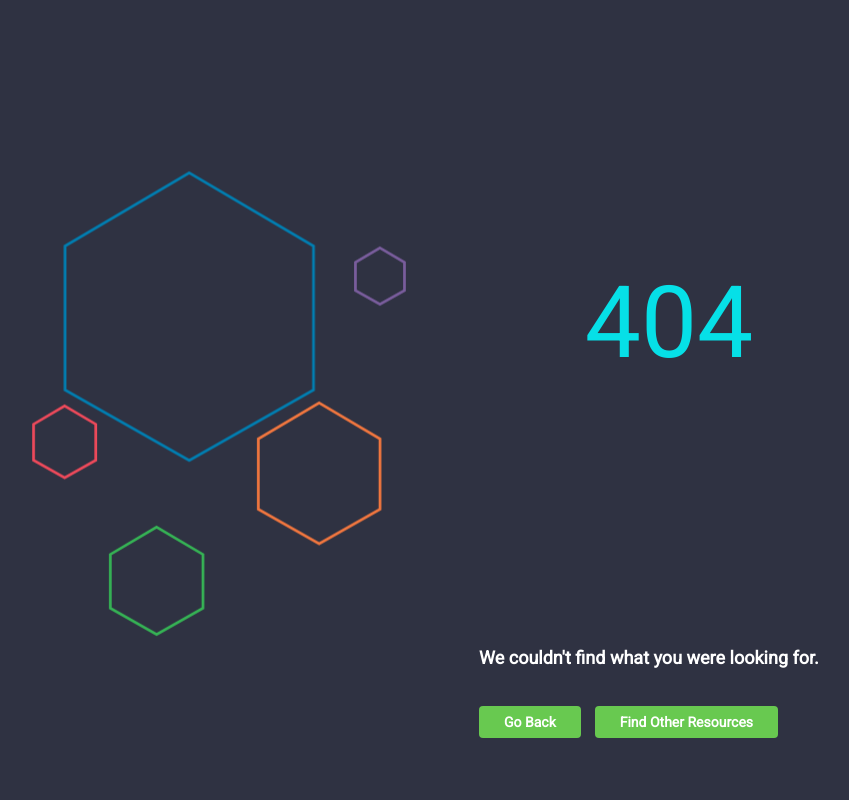
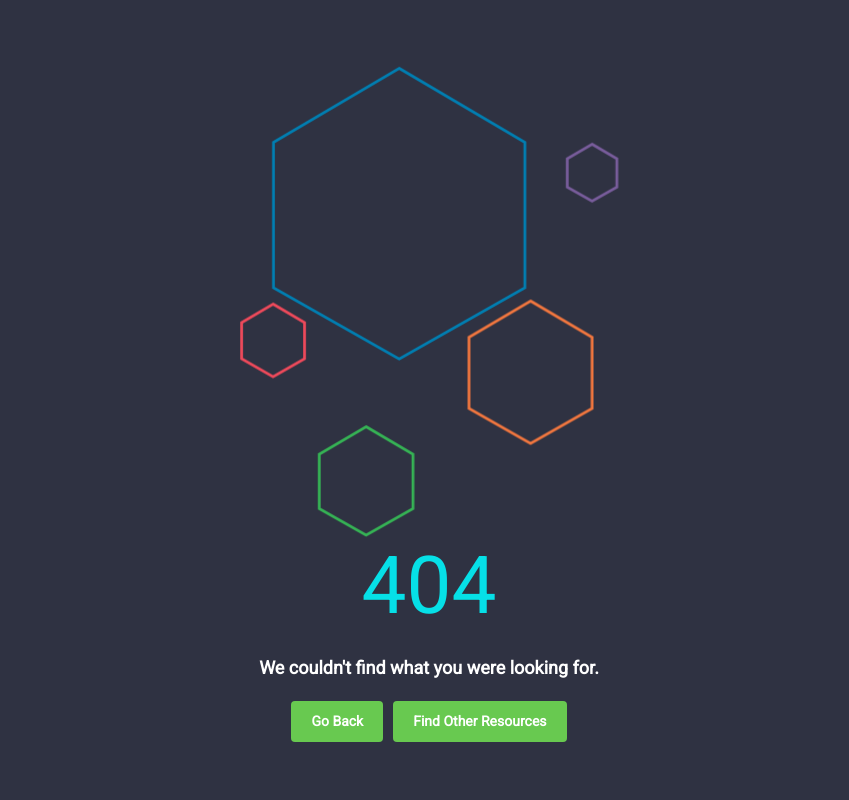
Before and after one commit to kim-kimani/urlshortener, a Django app: page /not-found/ in a window 1280 px wide. Shown: the whole page, without its empty margins (211-1060 px from the left). Run offline with Django 4.2, Linux system fonts and the light colour scheme; data comes from the database, SQL or seed files in the repository; both versions use the stored data as it was after the commit; some libraries are stand-ins or nearby versions.

Commit message:
Not Found

```diff
--- a/templates/not_found.html
+++ b/templates/not_found.html
@@ -1,22 +1,25 @@
 {% extends "base.html" %}
 {% block content %}
 
-<svg width="380px" height="500px" viewBox="0 0 837 1045" version="1.1" xmlns="http://www.w3.org/2000/svg" xmlns:xlink="http://www.w3.org/1999/xlink" xmlns:sketch="http://www.bohemiancoding.com/sketch/ns">
-    <g id="Page-1" stroke="none" stroke-width="1" fill="none" fill-rule="evenodd" sketch:type="MSPage">
-      <path d="M353,9 L626.664028,170 L626.664028,487 L353,642 L79.3359724,487 L79.3359724,170 L353,9 Z" id="Polygon-1" stroke="#007FB2" stroke-width="6" sketch:type="MSShapeGroup"></path>
-      <path d="M78.5,529 L147,569.186414 L147,648.311216 L78.5,687 L10,648.311216 L10,569.186414 L78.5,529 Z" id="Polygon-2" stroke="#EF4A5B" stroke-width="6" sketch:type="MSShapeGroup"></path>
-      <path d="M773,186 L827,217.538705 L827,279.636651 L773,310 L719,279.636651 L719,217.538705 L773,186 Z" id="Polygon-3" stroke="#795D9C" stroke-width="6" sketch:type="MSShapeGroup"></path>
-      <path d="M639,529 L773,607.846761 L773,763.091627 L639,839 L505,763.091627 L505,607.846761 L639,529 Z" id="Polygon-4" stroke="#F2773F" stroke-width="6" sketch:type="MSShapeGroup"></path>
-      <path d="M281,801 L383,861.025276 L383,979.21169 L281,1037 L179,979.21169 L179,861.025276 L281,801 Z" id="Polygon-5" stroke="#36B455" stroke-width="6" sketch:type="MSShapeGroup"></path>
+<div class="container">
+  <svg viewBox="0 0 837 1045" xmlns="http://www.w3.org/2000/svg">
+    <g id="Page-1" fill="none" stroke-width="6">
+      <path d="M353,9 L626.664028,170 L626.664028,487 L353,642 L79.3359724,487 L79.3359724,170 L353,9 Z" stroke="#007FB2"></path>
+      <path d="M78.5,529 L147,569.186414 L147,648.311216 L78.5,687 L10,648.311216 L10,569.186414 L78.5,529 Z" stroke="#EF4A5B"></path>
+      <path d="M773,186 L827,217.538705 L827,279.636651 L773,310 L719,279.636651 L719,217.538705 L773,186 Z" stroke="#795D9C"></path>
+      <path d="M639,529 L773,607.846761 L773,763.091627 L639,839 L505,763.091627 L505,607.846761 L639,529 Z" stroke="#F2773F"></path>
+      <path d="M281,801 L383,861.025276 L383,979.21169 L281,1037 L179,979.21169 L179,861.025276 L281,801 Z" stroke="#36B455"></path>
     </g>
   </svg>
+
   <div class="message-box">
     <h1>404</h1>
     <p>We couldn't find what you were looking for.</p>
     <div class="buttons-con">
       <div class="action-link-wrap">
-        <a onclick="history.back(-1)" class="link-button link-back-button">Go Back</a>
+        <a onclick="history.back()" class="link-button link-back-button">Go Back</a>
         <a href="https://autoveteran.tech/blog" class="link-button">Find Other Resources</a>
+      </div>
     </div>
   </div>
 </div>
@@ -24,72 +27,68 @@
 <style>
   body {
     background-color: #2F3242;
+    display: flex;
+    justify-content: center;
+    align-items: center;
+    height: 100vh;
+    margin: 0;
+    flex-direction: column;
   }
+
+  .container {
+    display: flex;
+    flex-direction: column;
+    align-items: center;
+    text-align: center;
+  }
+
   svg {
-        position: absolute;
-        top: 50%;
-        left: 50%;
-        margin-top: -250px;
-        margin-left: -400px;
+    max-width: 90vw;
+    max-height: 60vh;
   }
+
   .message-box {
-        height: 200px;
-        width: 380px;
-        position: absolute;
-        top: 50%;
-        left: 50%;
-        margin-top: -100px;
-        margin-left: 50px;
     color: #FFF;
-        font-family: Roboto;
+    font-family: Roboto, sans-serif;
     font-weight: 300;
+    text-align: center;
   }
+
   .message-box h1 {
-        font-size: 100px;
-        line-height: 46px;
-        margin-bottom: 40px;
+    font-size: 80px;
+    margin-bottom: 20px;
   }
+
   .message-box p {
     font-size: 18px;
-        line-height: 24px;
     font-weight: bold;
-        margin-top: 300px;
   }
 
-      .buttons-con .action-link-wrap {
-        margin-top: 40px;
+  .buttons-con {
+    margin-top: 20px;
   }
-      .buttons-con .action-link-wrap a {
+
+  .action-link-wrap {
+    display: flex;
+    flex-wrap: wrap;
+    gap: 10px;
+    justify-content: center;
+  }
+
+  .link-button {
     background: #68c950;
-        padding: 8px 25px;
+    padding: 10px 20px;
     border-radius: 4px;
     color: #FFF;
     font-weight: bold;
     font-size: 14px;
-        transition: all 0.3s linear;
-        cursor: pointer;
+    transition: all 0.3s;
     text-decoration: none;
-        margin-right: 10px
-      }
-      .buttons-con .action-link-wrap a:hover {
-        background: #5A5C6C;
-        color: #fff;
+    display: inline-block;
   }
 
-      #Polygon-1 , #Polygon-2 , #Polygon-3 , #Polygon-4 , #Polygon-4, #Polygon-5 {
-        animation: float 1s infinite ease-in-out alternate;
-      }
-      #Polygon-2 {
-        animation-delay: .2s;
-      }
-      #Polygon-3 {
-        animation-delay: .4s;
-      }
-      #Polygon-4 {
-        animation-delay: .6s;
-      }
-      #Polygon-5 {
-        animation-delay: .8s;
+  .link-button:hover {
+    background: #5A5C6C;
   }
 
   @keyframes float {
```
Also changed, not shown: other parts of templates/not_found.html (+22 -13 lines), db.sqlite3, 2 other files. Lines whose indentation alone changed are shown as unchanged.
